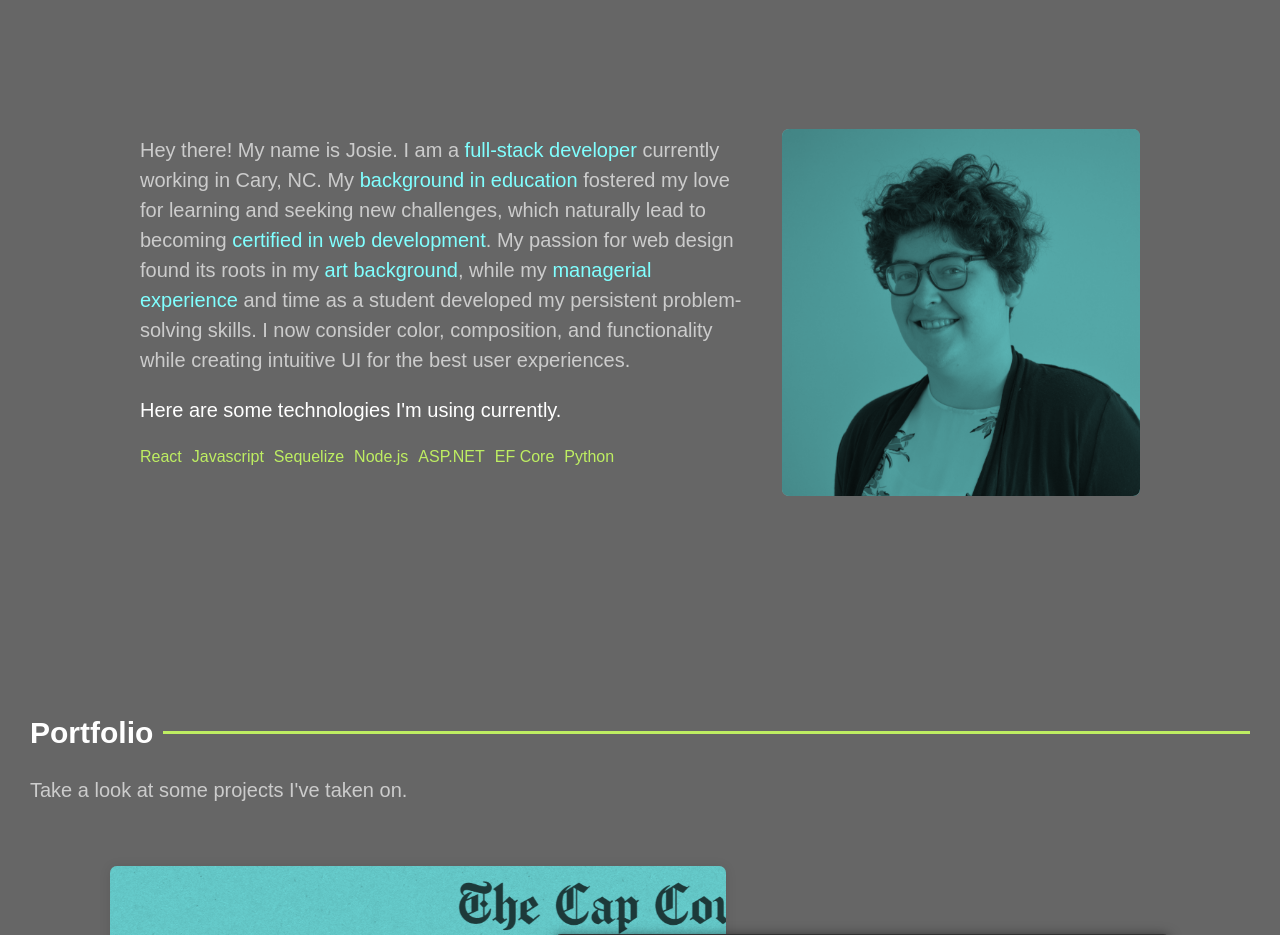
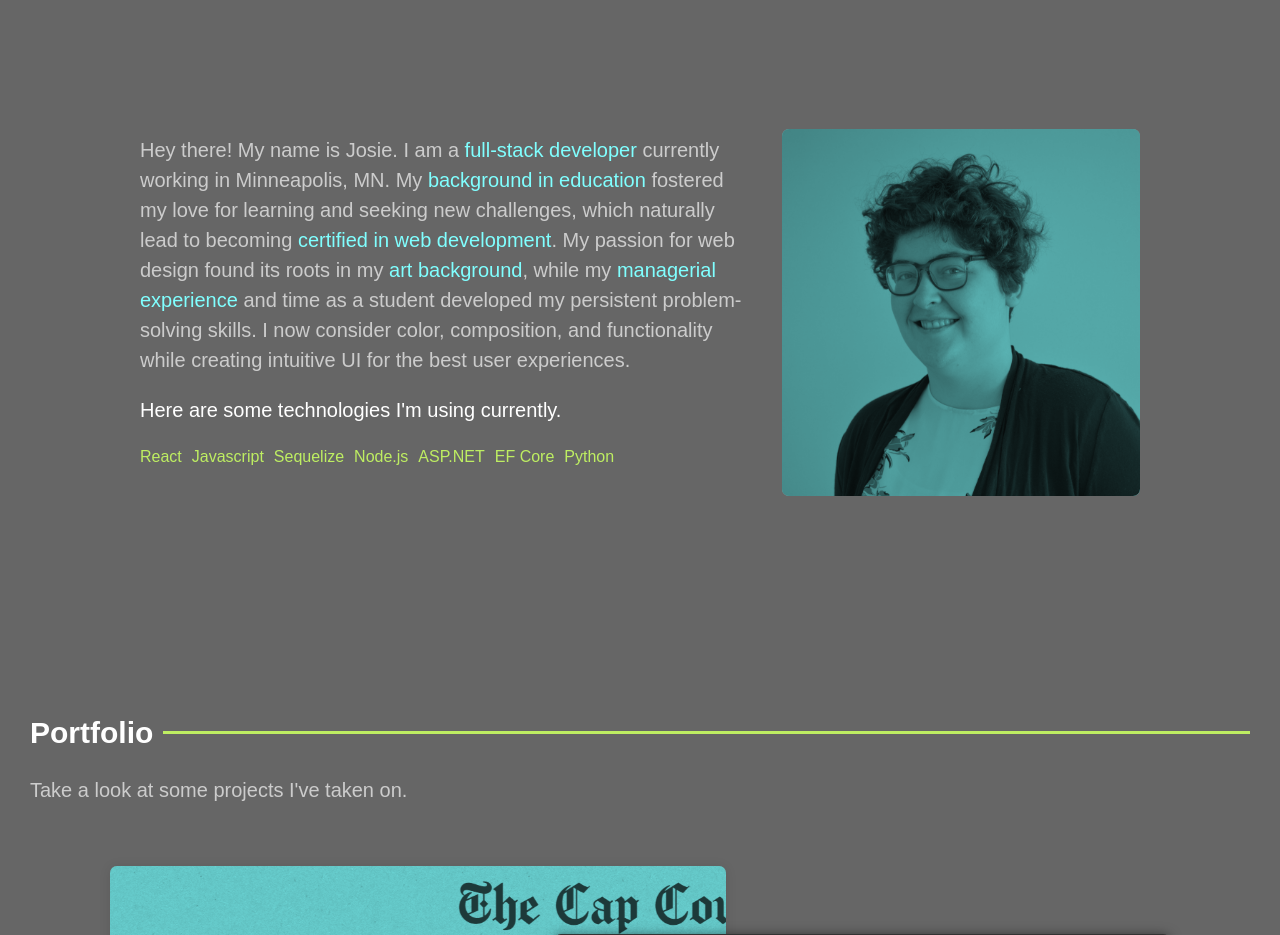
Before and after one commit to josie-franklin/portfolio, a React (Create React App) app: page / in a window 1280 px wide. Shown: the part 920-1855 px from the top of the page. Built offline with nearby package versions, Linux system fonts and the light colour scheme.

Commit message:
update for MN

```diff
--- a/src/sections/About/About.js
+++ b/src/sections/About/About.js
@@ -15,15 +15,16 @@ const About = () => {
           <div className="about-text flex-column">
             <p>
               Hey there! My name is Josie. I am a{" "}
-              <span>full-stack developer</span> currently working in Cary, NC.
-              My <span>background in education</span> fostered my love for
-              learning and seeking new challenges, which naturally lead to
-              becoming <span>certified in web development</span>. My passion for
-              web design found its roots in my <span>art background</span>, while
-              my <span>managerial experience</span> and time as a student
-              developed my persistent problem-solving skills. I now consider
-              color, composition, and functionality while creating intuitive UI
-              for the best user experiences.
+              <span>full-stack developer</span> currently working in
+              Minneapolis, MN. My <span>background in education</span> fostered
+              my love for learning and seeking new challenges, which naturally
+              lead to becoming <span>certified in web development</span>. My
+              passion for web design found its roots in my{" "}
+              <span>art background</span>, while my{" "}
+              <span>managerial experience</span> and time as a student developed
+              my persistent problem-solving skills. I now consider color,
+              composition, and functionality while creating intuitive UI for the
+              best user experiences.
             </p>
             <p className="about-primary margin-top">
               Here are some technologies I'm using currently.
--- a/src/sections/Contact/Contact.js
+++ b/src/sections/Contact/Contact.js
@@ -1,6 +1,6 @@
 import React from "react";
 import { Link } from "react-router-dom";
-import resume from "../../assets/files/resume2023.pdf";
+import resume from "../../assets/files/josie-franklin-resume.pdf";
 
 import "./Contact.css";
 
```
Also changed, not shown: 1 other file (tests, documents, lock files or other folders).
